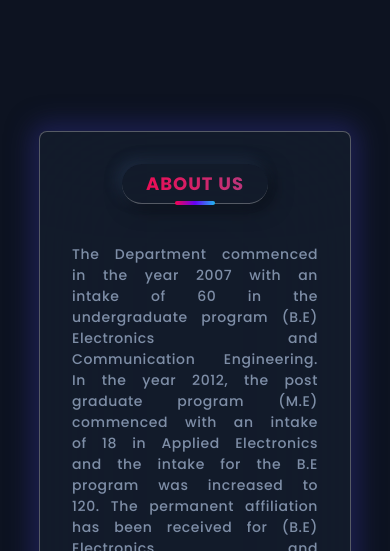
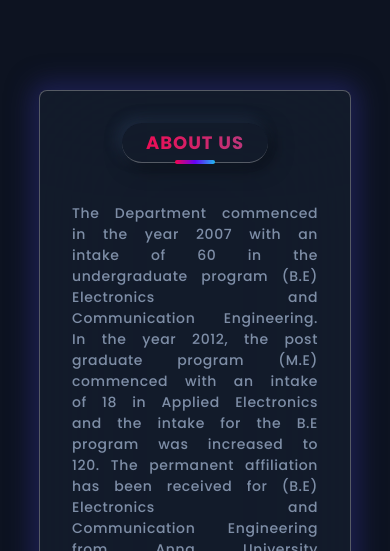
Before and after one commit to codewithmurali/decra, a React (Vite) app: page / in a window 390 px wide. Shown: the part 993-1544 px from the top of the page. Built offline with nearby package versions, Linux system fonts and the light colour scheme.

Commit message:
Making lots of changes

```diff
--- a/src/Pages/About/About.module.css
+++ b/src/Pages/About/About.module.css
@@ -32,7 +32,7 @@
 @media only screen and (min-width: 300px) and (max-width: 720px) {
   .about {
     min-height: 180vh;
-    padding-block: 50rem;
+    padding-block: 40rem;
   }
   .card {
     padding: 2rem;
```
